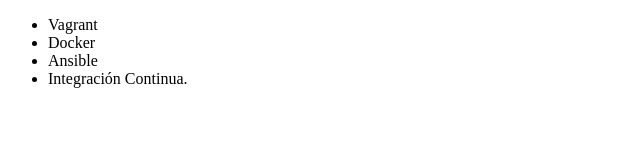
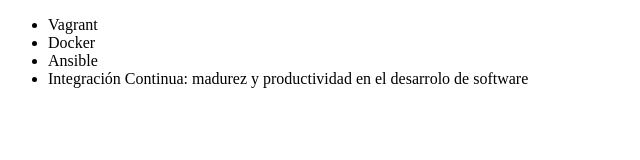
Before and after one commit to CoderColombian/alura-git, a plain HTML site: page index.html in a window 1280 px wide. Shown: the whole page, without its empty margins (0-640 px from the left). Drawn offline with Linux system fonts and the light colour scheme.

Commit message:
Renombrando curso de intregracion continua

```diff
--- a/index.html
+++ b/index.html
@@ -9,7 +9,7 @@
             <li>Vagrant</li>
             <li>Docker</li>
             <li>Ansible</li>
-            <li>Integración Continua.</li>
+            <li>Integración Continua: madurez y productividad en el desarrolo de software</li>
         </ul>
     </body>
 </html>
```
